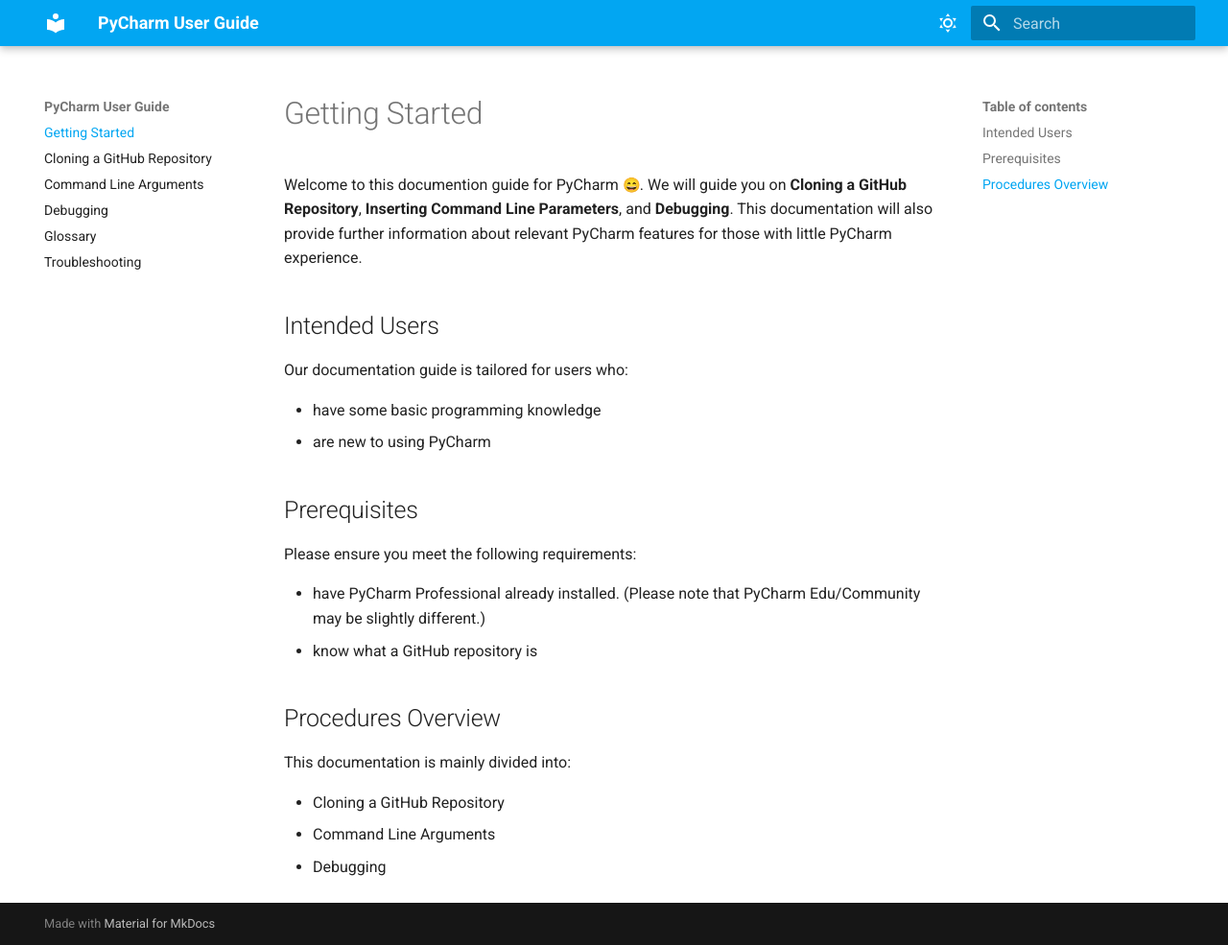
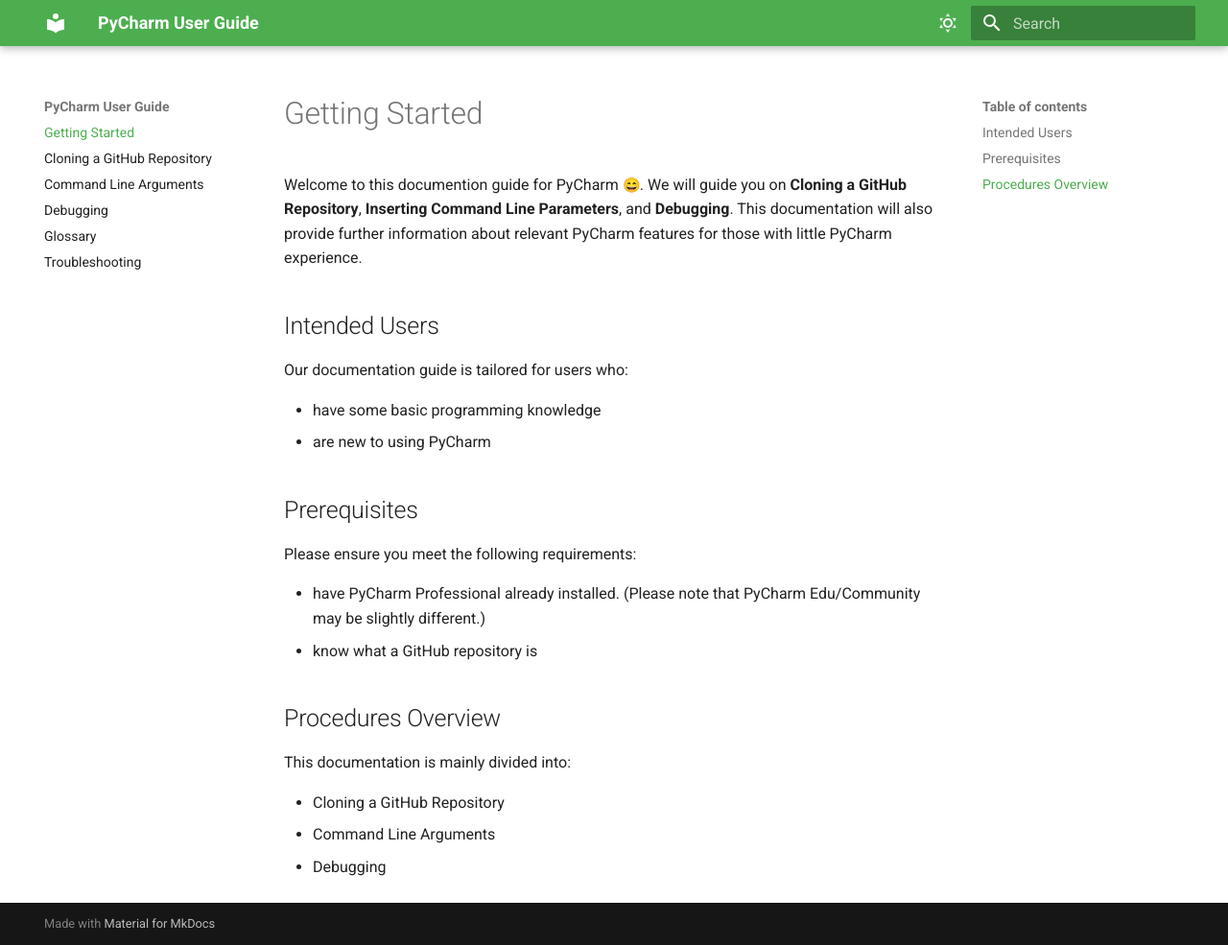
Before and after one commit to Ehsan138/UserGuide, an MkDocs documentation site: the page built from docs/index.md, in a window 1280 px wide and 985 px high. Shown: the whole window at 96% size. Built offline with MkDocs 1.6.1 and Material for MkDocs 9.7.7, drawn with Linux system fonts in a browser that asks for light colours; emoji names are drawn with the system emoji font.

Commit message:
change colour

```diff
--- a/mkdocs.yml
+++ b/mkdocs.yml
@@ -77,8 +77,8 @@
  # Light mode
     - media: "(prefers-color-scheme: light)"
       scheme: default
-      primary: light blue
-      accent: deep purple
+      primary: green
+      accent: orange
       toggle:
         icon: material/weather-sunny
         name: Switch to dark mode
@@ -86,8 +86,8 @@
     # Dark mode
     - media: "(prefers-color-scheme: dark)"
       scheme: slate
-      primary: indigo
-      accent: red
+      primary: green
+      accent: orange
       toggle:
         icon: material/weather-night
         name: Switch to light mode
```
